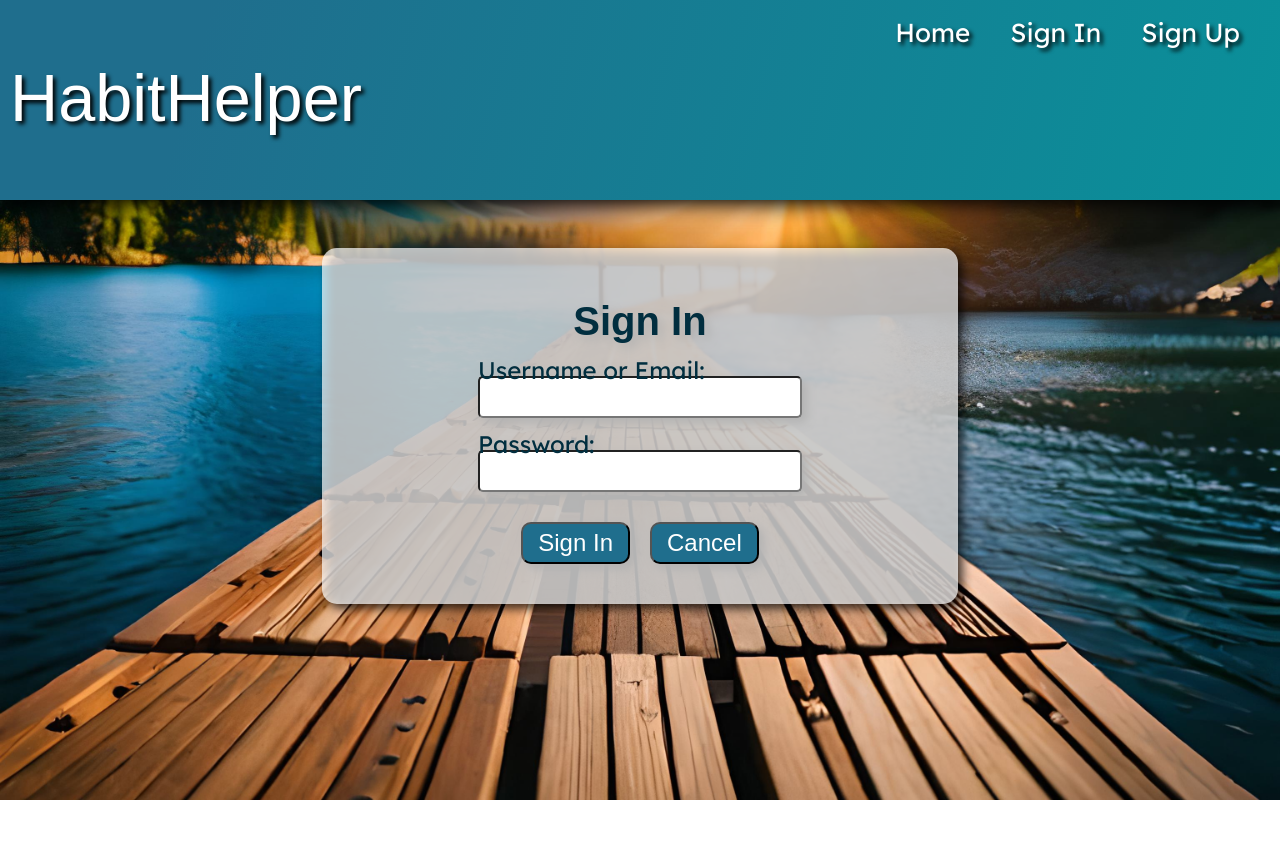
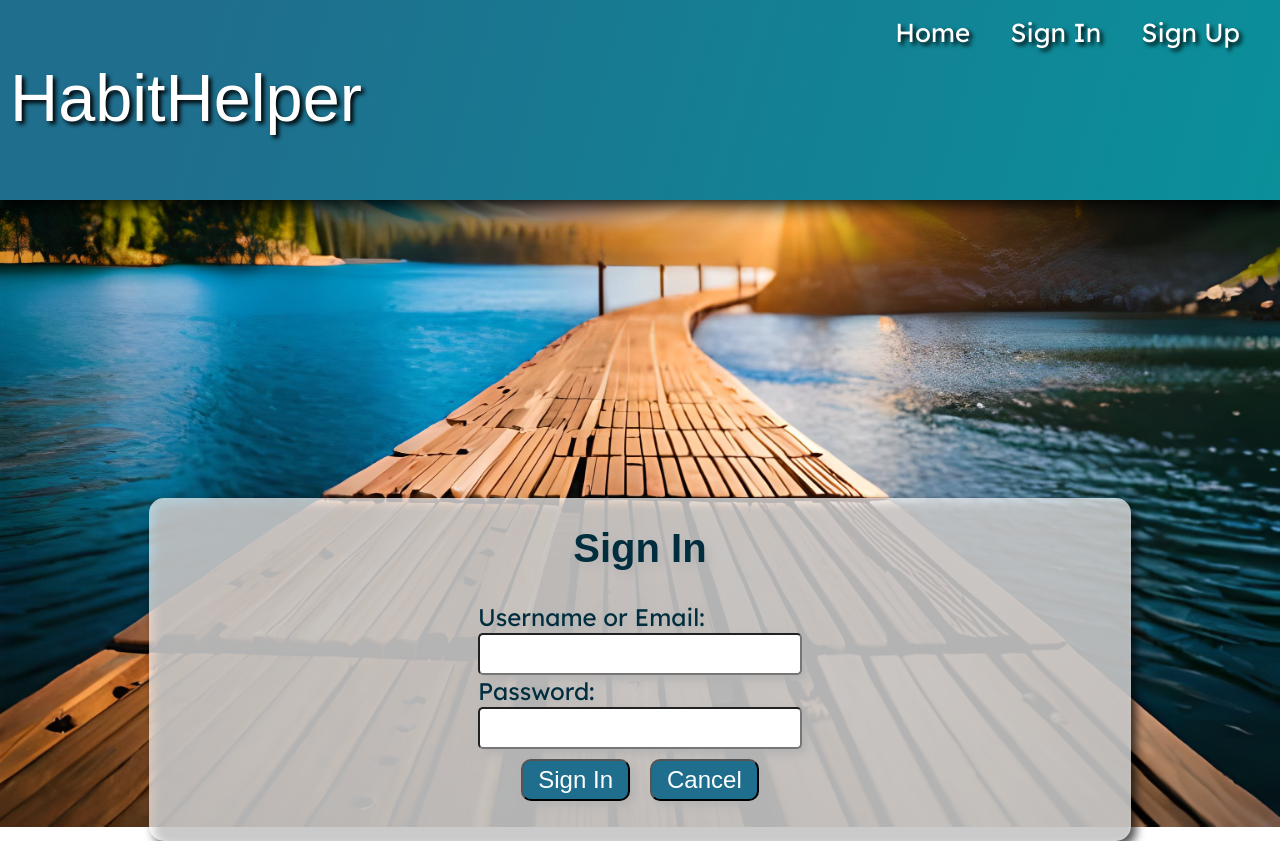
Before and after one commit to AdamGCodes/habithelper-frontend, a React (Vite) app: page /sign-in in a window 1280 px wide. Before the commit the page ends 800 px from the top, so only its background shows below. Built offline with nearby package versions, Linux system fonts and the light colour scheme; no server answers; a web font is replaced by a local one.

Commit message:
tidying up before presentation. Sigun up, sign in and dashboard tidy

```diff
--- a/src/App.module.scss
+++ b/src/App.module.scss
@@ -1,6 +1,7 @@
 body{
     display: flex;
     justify-content: center;
+    height: 100vh;
 }
 
 button{
--- a/src/components/JournalIndex/JournalIndex.jsx
+++ b/src/components/JournalIndex/JournalIndex.jsx
@@ -39,7 +39,7 @@ const JournalIndex = () => {
     return (
         <main>
             <section>
-                <h1>The list of journals</h1>
+                <h1>Your Journal Entries</h1>
                 <ul>
                     {journals.map((journal) => (
                         <Link key={journal.id} to={`/journals/${journal.id}/`}>
--- a/src/pages/Dashboard/Dashboard.jsx
+++ b/src/pages/Dashboard/Dashboard.jsx
@@ -42,38 +42,17 @@ const Dashboard = ({user}) => {
 
     return (
         <main className={styles.dashboard}>
-            <section className={styles.user}>
-                <h2>Welcome hi {user.first_name}</h2>
-            </section>
-            <section className={styles.dashboardTimer}>
-                <div>
-                    <h2>Your Timers</h2>
-                    <ul>
-                        {timers.length > 0 ? (
-                            timers.map((timer) => (
-                                <li key={timer.id}>
-                                    <div className={styles.timerDiv}>
-                                        <div className={styles.timerDisplayGroup}>
-                                            <h2>{(timer.name)}</h2>
-                                            <p><small>{(timer.reason)}</small></p>
-                                            <small><TimerWidgit startDate={(timer.started)} /></small>
-                                        </div>
-                                    </div>
-                                </li>
-                            ))
-                        ) : (
-                            <p>No timers found.</p>
-                        )}
-                    </ul>
+            <section className={styles.dashboardSection}>
+                <div className={styles.userDiv}>
+                    <h2>Welcome {user.first_name}</h2>
                 </div>
-            </section>
-            <section className={styles.dashboardJournals}>
-                <div>
+                <div className={styles.timersDiv}>
                     <h2>Your Journals</h2>
                 </div>
-            </section>
-            <section className={styles.dashboardHelpers}>
-                <div>
+                <div className={styles.journalsDiv}>
+                    <h2>Your Journals</h2>
+                </div>
+                <div className={styles.helpersDiv}>
                     <h2>HabitHelpers</h2>
                 </div>
             </section>
--- a/src/pages/Dashboard/Dashboard.module.scss
+++ b/src/pages/Dashboard/Dashboard.module.scss
@@ -1,28 +1,67 @@
-.dashboard{
+main{
     display: flex;
-    flex-direction: row;
     flex-wrap: wrap;
-    margin-top: 250px;
+    flex-direction: column;
+    margin-top: 120px;
 
-    .user{
-        width: 90%;
-    }
-    section{
+    .dashboardSection{
         display: flex;
+        flex-direction: row;
         flex-wrap: wrap;
-        margin: 10px;
-        width: 200px;
-        padding: none;
-        div {
-                margin-left: none;
-                ul {
-                    margin-left: none;
-                    li {
-                        margin-left: none;
-                        list-style: none;
-                        font-size: 10pt;
-                    }
-                }
-            }
+        gap: 30px;
+        width: 100%;
+        div{
+            width: 100%;
+            display: flex;
+            justify-content: center;
+            padding: 20px;
+            background-color: rgba(2550, 255, 255, 0.70);
+            color: #012e3f;
+            border-radius: 15px;
+            text-align: center;
+            filter: drop-shadow(5px 5px 5px black);
+        }
+        .userDiv{
+            width: 75%;
+        }
+        .timersDiv {
+            width: 300px;
+        }
+        .journalsDiv {
+            width: 300px;
+        }
+        .helpersDiv {
+            width: 300px;
         }
     }
+}
+
+
+// .dashboard{
+//     display: flex;
+//     flex-direction: row;
+//     flex-wrap: wrap;
+//     margin-top: 250px;
+
+//     .user{
+//         width: 90%;
+//     }
+//     section{
+//         display: flex;
+//         flex-wrap: wrap;
+//         margin: 10px;
+//         width: 200px;
+//         padding: none;
+//         div {
+//                 margin-left: none;
+//                 ul {
+//                     margin-left: none;
+//                     li {
+//                         margin-left: none;
+//                         list-style: none;
+//                         font-size: 10pt;
+//                     }
+//                 }
+//             }
+//         }
+//     }
--- a/src/pages/Landing/Landing.jsx
+++ b/src/pages/Landing/Landing.jsx
@@ -16,7 +16,7 @@ const Landing = () => {
     return (
 
         <main>
-            <section>
+            <section className={styles.landingSection}>
                 <h1>Welcome To HabitHelper</h1>
                 <h2>“Quality is not an act, it is a habit.”</h2>
                 <p>
@@ -28,8 +28,8 @@ const Landing = () => {
                     towards the person you wish to be.
                 </p>
                 <div className={styles.landingPageButtons}>
-                    <Link to="/sign-up/"><a>Sign Up</a></Link>
-                    <Link to="/sign-in/"><a>Sign In</a></Link>
+                    <Link to="/sign-up/">Up</Link>
+                    <Link to="/sign-in/">Sign In</Link>
                 </div>
             </section>
         </main>
--- a/src/pages/Landing/Landing.module.scss
+++ b/src/pages/Landing/Landing.module.scss
@@ -2,16 +2,18 @@ main{
     display: flex;
     text-align: center;
     justify-content: center;
-    section{
-        margin-top: 30vh;
-        width: 50%;
+    .landingSection{
+        margin-top: 250px;
+        width: 80%;
         padding: 30px;
         background-color: rgba(2550,255,255,0.70);
         color: #012e3f;
         border-radius: 15px;
         filter: drop-shadow(5px 5px 5px black);
         h1{
+            margin-top: 30px;
             font-size: 30pt;
+            line-height: 1.25;
         }
 
         h2{
@@ -29,11 +31,12 @@ main{
             justify-content: center;
             a{
                 margin: 10px;
-                padding: 5px 15px;
+                padding: 20px 20px;
                 font-size: 18pt;
                 background-color: #1F6E8D;
                 color: white;
-                border-radius: 10px;
+                border-radius: 15px;
+                text-decoration: none;
             }
             a:hover{
                 background-color: white;
--- a/src/pages/SignIn/SignIn.jsx
+++ b/src/pages/SignIn/SignIn.jsx
@@ -39,8 +39,8 @@ const SignIn = ({ setUser }) => {
 
     }
     return (
-        <main>
-            <section>
+        <main className={styles.signInMain}>
+            <section className={styles.signInSection}>
                 <h1>Sign In</h1>
                 <form onSubmit={handleSubmit}>
                     <div>
--- a/src/pages/SignIn/SignIn.module.scss
+++ b/src/pages/SignIn/SignIn.module.scss
@@ -0,0 +1,36 @@
+.signInMain{
+    h1 {
+            margin-top: 0;
+            font-size: 30pt;
+            line-height: 1;
+        }
+    .signInSection{
+        display: flex;
+        margin-top: 250px;
+        width: 80%;
+        padding: 30px;
+        background-color: rgba(2550, 255, 255, 0.70);
+        color: #012e3f;
+        border-radius: 15px;
+        filter: drop-shadow(5px 5px 5px black);
+        form {
+                display: flex;
+                flex-direction: column;
+                align-items: center;
+
+                label {
+                    display: flex;
+                    font-size: 18pt;
+                    margin: 10px 0;
+
+                }
+
+                input {
+                    display: flex;
+                    font-size: 18pt;
+                    border-radius: 5px;
+                    padding: 5px;
+                }
+            }
+    }
+}
--- a/src/pages/SignUp/SignUp.jsx
+++ b/src/pages/SignUp/SignUp.jsx
@@ -50,7 +50,7 @@ const SignUp = ({ setUser }) => {
 
     return (
         <main>
-            <section>
+            <section className={styles.signUpSection}>
                 <h1>Sign Up</h1>
                 <form onSubmit={handleSubmit}>
                     <div>
--- a/src/pages/SignUp/SignUp.module.scss
+++ b/src/pages/SignUp/SignUp.module.scss
@@ -1,21 +1,32 @@
 
 main {
     width: 100vw;
-    section {
-
+    h1{
+        font-size: 30pt;
+        line-height: 0;
+    }
+    .signUpSection {
+        display: flex;
+        margin-top: 240px;
+        width: 80%;
+        padding: 20px;
+        background-color: rgba(2550, 255, 255, 0.70);
+        color: #012e3f;
+        border-radius: 15px;
+        filter: drop-shadow(5px 5px 5px black);
         form{
             display: flex;
             flex-direction: column;
             align-items: center;
-            gap: 20px;
             label{
                 display: flex;
-                font-size: 18pt;
+                font-size: 16pt;
+                margin: 10px 0;
 
             }
             input{
                 display: flex;
-                font-size: 18pt;
+                font-size: 16pt;
                 border-radius: 5px;
                 padding: 5px;
             }
```
Also changed, not shown: src/index.css (+4 -4 lines).
